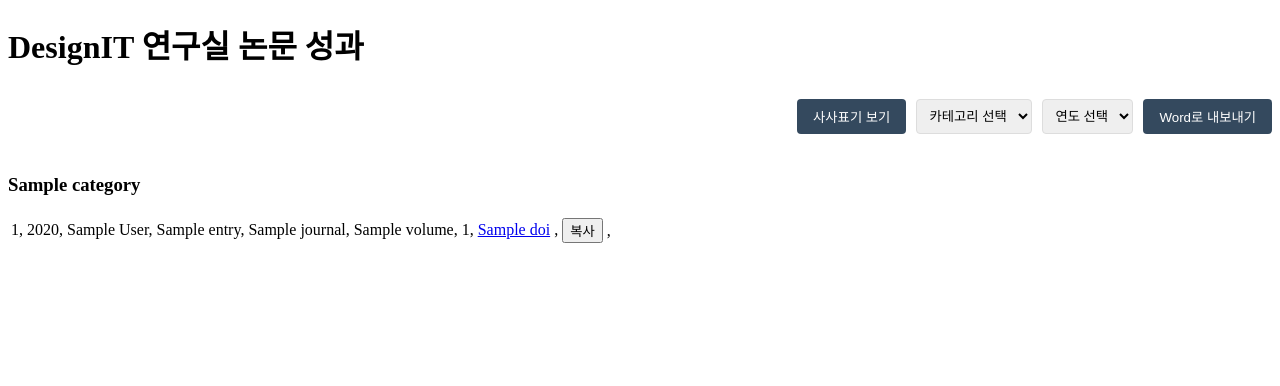
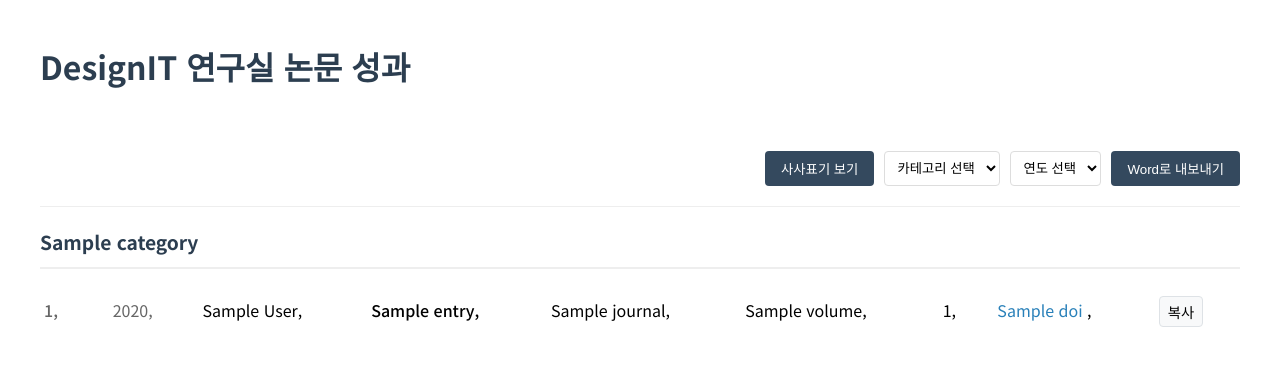
Before and after one commit to TS-0228/designITLab_papers, a Flask app: template templates/index.html in a window 1280 px wide. Shown: the top 386 px of the page. Run offline with Flask 3, Linux system fonts and the light colour scheme; the template is opened without the code that fills it: most values are stand-ins (such as "Sample title", 1, 10 or a date in 2020).

Commit message:
index.html

```diff
--- a/templates/index.html
+++ b/templates/index.html
@@ -6,11 +6,87 @@
     <title>DesignIT 연구실 논문 성과</title>
     <link href="https://fonts.googleapis.com/css2?family=Noto+Sans+KR:wght@400;500;700&display=swap" rel="stylesheet">
     <style>
+        body {
+            font-family: 'Noto Sans KR', sans-serif;
+            line-height: 1.6;
+            padding: 20px;
+            max-width: 1200px;
+            margin: 0 auto;
+        }
+
+        .category {
+            margin-bottom: 2em;
+        }
+
+        .category-header {
+            font-size: 1.2em;
+            color: #2c3e50;
+            margin-bottom: 1em;
+            padding-bottom: 0.5em;
+            border-bottom: 2px solid #eee;
+        }
+
+        table {
+            width: 100%;
+            border-collapse: collapse;
+        }
+
+        .data-row {
+            margin-bottom: 1em;
+            line-height: 1.8;
+        }
+
+        .data-row td {
+            padding: 8px 4px;
+            vertical-align: top;
+        }
+
+        .number {
+            min-width: 2em;
+            color: #666;
+            font-weight: 500;
+        }
+
+        .number::after {
+            content: ". ";
+        }
+
+        .year {
+            color: #666;
+        }
+
+        .title {
+            font-weight: 500;
+        }
+
+        .doi a {
+            color: #2980b9;
+            text-decoration: none;
+        }
+
+        .doi a:hover {
+            text-decoration: underline;
+        }
+
+        .citation-copy {
+            padding: 4px 8px;
+            background-color: #f8f9fa;
+            border: 1px solid #dee2e6;
+            border-radius: 4px;
+            cursor: pointer;
+            font-size: 0.9em;
+        }
+
+        .citation-copy:hover {
+            background-color: #e9ecef;
+        }
+
         .toolbar {
             display: flex;
             justify-content: flex-end;
             padding: 10px 0;
             margin-bottom: 20px;
+            border-bottom: 1px solid #eee;
         }
 
         .filter-container {
@@ -55,13 +131,17 @@
             padding: 0 4px;
         }
 
-        /* 이전 스타일 유지 */
         .acknowledgement {
             display: none;
+            color: #666;
+            font-size: 0.9em;
+            font-style: italic;
         }
+
         .show-acknowledgement .acknowledgement {
             display: table-cell;
         }
+
         .toggle-button {
             padding: 8px 16px;
             background-color: #34495e;
@@ -70,9 +150,11 @@
             border-radius: 4px;
             cursor: pointer;
         }
+
         .toggle-button:hover {
             background-color: #2c3e50;
         }
+
         .toggle-button.active {
             background-color: #2980b9;
         }
@@ -81,6 +163,7 @@
             padding: 8px;
             border-radius: 4px;
             border: 1px solid #ddd;
+            background-color: white;
         }
 
         .export-container button {
@@ -96,18 +179,25 @@
             background-color: #2c3e50;
         }
 
-        /* 구두점 관련 스타일 */
-        .data-row td::after {
-            content: ", ";
+        h1 {
+            color: #2c3e50;
+            margin-bottom: 1.5em;
         }
-        .data-row td:last-child::after {
+
+        /* 항목 사이 간격 조정 */
+        .data-row td {
+            padding-right: 1em;
+        }
+
+        /* 마지막 항목을 제외한 모든 항목 뒤에 쉼표 추가 */
+        .data-row td:not(:last-child)::after {
+            content: ",";
+            margin-right: 0.5em;
+        }
+
+        /* 복사 버튼이 있는 셀은 쉼표 제외 */
+        .data-row td:has(button)::after {
             content: none;
-        }
-        .category:not(:last-child) .data-row:last-child td:last-child::after {
-            content: ",";
-        }
-        .number::after {
-            content: ". ";
         }
     </style>
 </head>
@@ -341,7 +431,8 @@
         function copyAPA(row) {
             const authors = row.querySelector('.author').textContent.trim();
             const year = row.querySelector('.year').textContent.trim();
-            const title = row.querySelector('.title').textContent.trim();
+
+        const title = row.querySelector('.title').textContent.trim();
             const journal = row.querySelector('.journal').textContent.trim();
             const category = row.closest('.category').querySelector('.category-header').textContent;
 
```
